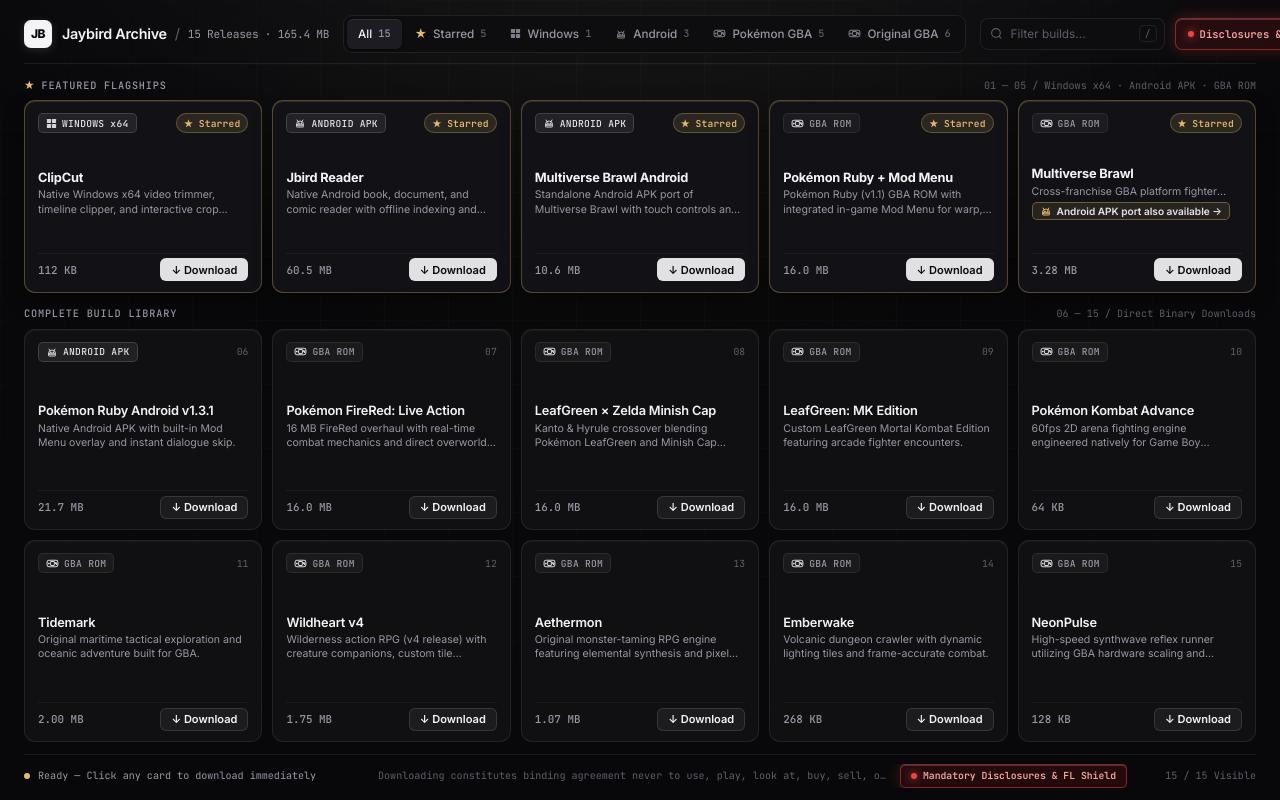
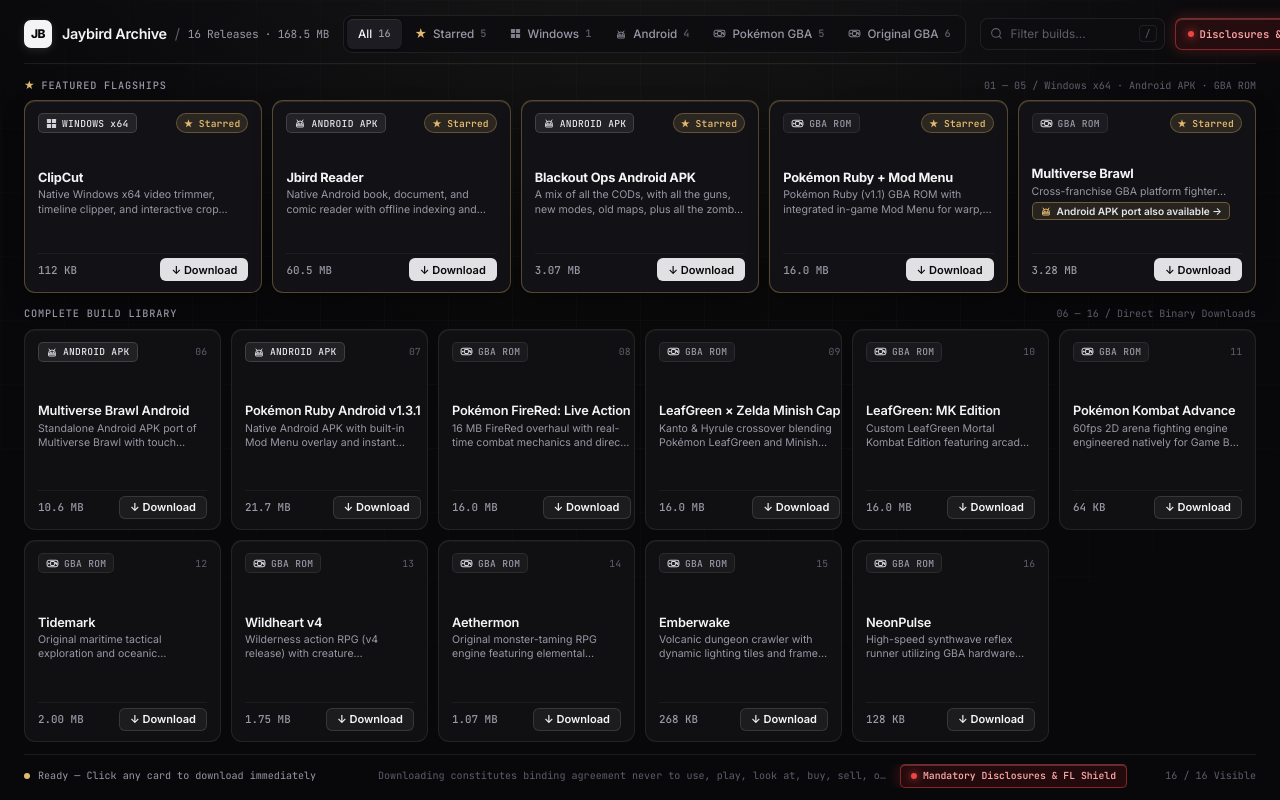
Before and after one commit to thejaybirdsolution-eng/aether-vault, a plain HTML site: page index.html in a window 1280 px wide. Drawn offline with Linux system fonts and the light colour scheme.

Commit message:
Add Blackout Ops Android APK (starred) and unstar Multiverse Brawl Android

```diff
--- a/app.js
+++ b/app.js
@@ -56,14 +56,14 @@ const RELEASES = [
   },
   {
     id: 3,
-    file: 'Multiverse-Brawl-Android.apk',
-    title: 'Multiverse Brawl Android',
-    desc: 'Standalone Android APK port of Multiverse Brawl with touch controls and full fighter roster.',
+    file: 'BlackoutOps-Android.apk',
+    title: 'Blackout Ops Android APK',
+    desc: 'A mix of all the CODs, with all the guns, new modes, old maps, plus all the zombie maps.',
     category: 'android',
     platformIcon: 'android',
     format: 'ANDROID APK',
     ext: 'apk',
-    size: '10.6 MB',
+    size: '3.07 MB',
     starred: true
   },
   {
@@ -90,14 +90,26 @@ const RELEASES = [
     size: '3.28 MB',
     starred: true,
     crossPortNote: 'Android APK port also available →',
-    crossPortTargetId: 3
+    crossPortTargetId: 6
   },
 
   // ========================================================================
-  // TIER 2: 10 ARCHIVE BUILDS (5 x 2 GRID)
+  // TIER 2: 11 ARCHIVE BUILDS (6 x 2 GRID)
   // ========================================================================
   {
     id: 6,
+    file: 'Multiverse-Brawl-Android.apk',
+    title: 'Multiverse Brawl Android',
+    desc: 'Standalone Android APK port of Multiverse Brawl with touch controls and full fighter roster.',
+    category: 'android',
+    platformIcon: 'android',
+    format: 'ANDROID APK',
+    ext: 'apk',
+    size: '10.6 MB',
+    starred: false
+  },
+  {
+    id: 7,
     file: 'Pokemon-Ruby-Android-1.3.1.apk',
     title: 'Pokémon Ruby Android v1.3.1',
     desc: 'Native Android APK with built-in Mod Menu overlay and instant dialogue skip.',
@@ -109,7 +121,7 @@ const RELEASES = [
     starred: false
   },
   {
-    id: 7,
+    id: 8,
     file: 'pokefirered_live_action.gba',
     title: 'Pokémon FireRed: Live Action',
     desc: '16 MB FireRed overhaul with real-time combat mechanics and direct overworld action.',
@@ -121,7 +133,7 @@ const RELEASES = [
     starred: false
   },
   {
-    id: 8,
+    id: 9,
     file: 'Pokemon_LeafGreen_x_Zelda_Minish_Cap.gba',
     title: 'LeafGreen × Zelda Minish Cap',
     desc: 'Kanto & Hyrule crossover blending Pokémon LeafGreen and Minish Cap mechanics.',
@@ -133,7 +145,7 @@ const RELEASES = [
     starred: false
   },
   {
-    id: 9,
+    id: 10,
     file: 'Pokemon_LeafGreen_MK_Edition.gba',
     title: 'LeafGreen: MK Edition',
     desc: 'Custom LeafGreen Mortal Kombat Edition featuring arcade fighter encounters.',
@@ -145,7 +157,7 @@ const RELEASES = [
     starred: false
   },
   {
-    id: 10,
+    id: 11,
     file: 'Pokemon_Kombat_Advance.gba',
     title: 'Pokémon Kombat Advance',
     desc: '60fps 2D arena fighting engine engineered natively for Game Boy Advance.',
@@ -157,7 +169,7 @@ const RELEASES = [
     starred: false
   },
   {
-    id: 11,
+    id: 12,
     file: 'tidemark.gba',
     title: 'Tidemark',
     desc: 'Original maritime tactical exploration and oceanic adventure built for GBA.',
@@ -169,7 +181,7 @@ const RELEASES = [
     starred: false
   },
   {
-    id: 12,
+    id: 13,
     file: 'wildheart_v4.gba',
     title: 'Wildheart v4',
     desc: 'Wilderness action RPG (v4 release) with creature companions, custom tile shaders, and bosses.',
@@ -181,7 +193,7 @@ const RELEASES = [
     starred: false
   },
   {
-    id: 13,
+    id: 14,
     file: 'aethermon.gba',
     title: 'Aethermon',
     desc: 'Original monster-taming RPG engine featuring elemental synthesis and pixel art.',
@@ -193,7 +205,7 @@ const RELEASES = [
     starred: false
   },
   {
-    id: 14,
+    id: 15,
     file: 'Emberwake.gba',
     title: 'Emberwake',
     desc: 'Volcanic dungeon crawler with dynamic lighting tiles and frame-accurate combat.',
@@ -205,7 +217,7 @@ const RELEASES = [
     starred: false
   },
   {
-    id: 15,
+    id: 16,
     file: 'NeonPulse.gba',
     title: 'NeonPulse',
     desc: 'High-speed synthwave reflex runner utilizing GBA hardware scaling and chiptune DSP.',
--- a/index.html
+++ b/index.html
@@ -7,7 +7,7 @@
   <link rel="preconnect" href="https://fonts.googleapis.com" />
   <link rel="preconnect" href="https://fonts.gstatic.com" crossorigin />
   <link href="https://fonts.googleapis.com/css2?family=Inter:wght@400;500;600;700;800&family=JetBrains+Mono:wght@400;500;600&display=swap" rel="stylesheet" />
-  <link rel="stylesheet" href="styles.css?v=20261122-2" />
+  <link rel="stylesheet" href="styles.css?v=20261122-4" />
 </head>
 <body>
   <!-- Subtle Monochromatic Studio Lighting & Grid -->
@@ -23,14 +23,14 @@
         <div class="brand-title">
           <span>Jaybird Archive</span>
           <span class="brand-divider">/</span>
-          <span class="brand-meta">15 Releases · 165.4 MB</span>
+          <span class="brand-meta">16 Releases · 168.5 MB</span>
         </div>
       </div>
 
       <!-- Segmented Filter Bar with Authentic Platform Icons -->
       <nav class="filter-nav" aria-label="Filter Releases">
         <button class="filter-btn active" data-filter="all">
-          All <span class="filter-count">15</span>
+          All <span class="filter-count">16</span>
         </button>
         <button class="filter-btn" data-filter="starred">
           <span class="star-glyph">★</span> Starred <span class="filter-count">5</span>
@@ -55,7 +55,7 @@
             <circle cx="14.5" cy="12.5" r="0.8" fill="currentColor"></circle>
             <rect x="5" y="16" width="14" height="4" rx="1"></rect>
           </svg>
-          Android <span class="filter-count">3</span>
+          Android <span class="filter-count">4</span>
         </button>
         <button class="filter-btn" data-filter="pokemon" title="Pokémon GBA Editions">
           <!-- GBA Handheld Console Icon -->
@@ -111,11 +111,11 @@
         <div class="featured-grid" id="featured-grid"></div>
       </div>
 
-      <!-- Tier 2: The 10 Library Builds (5 x 2 Grid) -->
+      <!-- Tier 2: The 11 Library Builds (6 x 2 Grid) -->
       <div class="tier-section">
         <div class="section-header">
           <span class="section-label">Complete Build Library</span>
-          <span class="section-sub">06 — 15 / Direct Binary Downloads</span>
+          <span class="section-sub">06 — 16 / Direct Binary Downloads</span>
         </div>
         <div class="library-grid" id="library-grid"></div>
       </div>
@@ -137,7 +137,7 @@
       </div>
 
       <div class="status-right">
-        <span id="status-count">15 / 15 Visible</span>
+        <span id="status-count">16 / 16 Visible</span>
       </div>
     </footer>
   </main>
@@ -214,6 +214,6 @@
   <!-- Toast Container -->
   <div class="toast-wrap" id="toast-wrap"></div>
 
-  <script src="app.js?v=20261122-3"></script>
+  <script src="app.js?v=20261122-4"></script>
 </body>
 </html>
--- a/styles.css
+++ b/styles.css
@@ -418,7 +418,7 @@ html, body {
 
 .library-grid {
   display: grid;
-  grid-template-columns: repeat(5, minmax(0, 1fr));
+  grid-template-columns: repeat(6, minmax(0, 1fr));
   grid-template-rows: repeat(2, minmax(0, 1fr));
   gap: 10px;
   min-height: 0;
```
Also changed, not shown: 1 other file.
